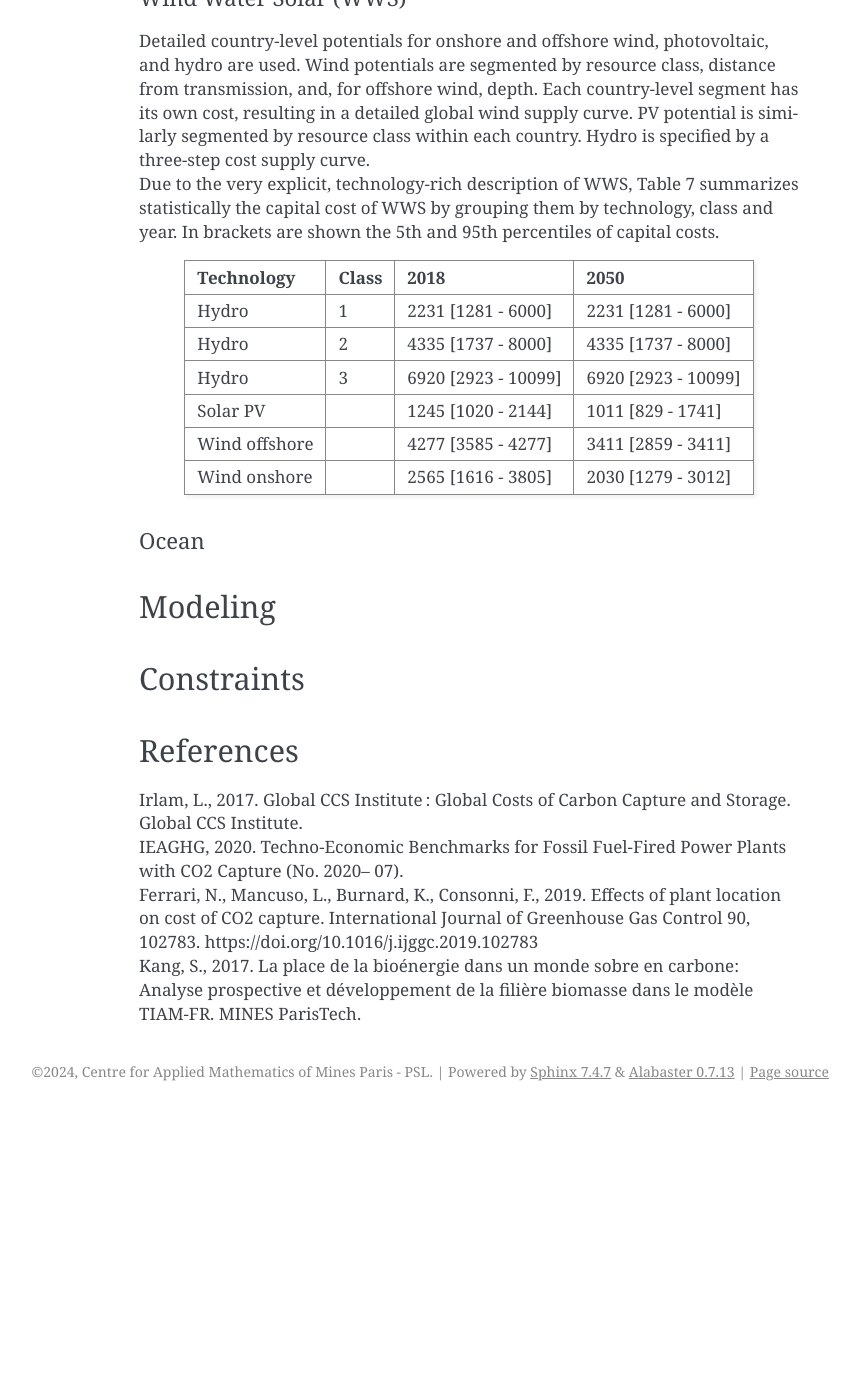
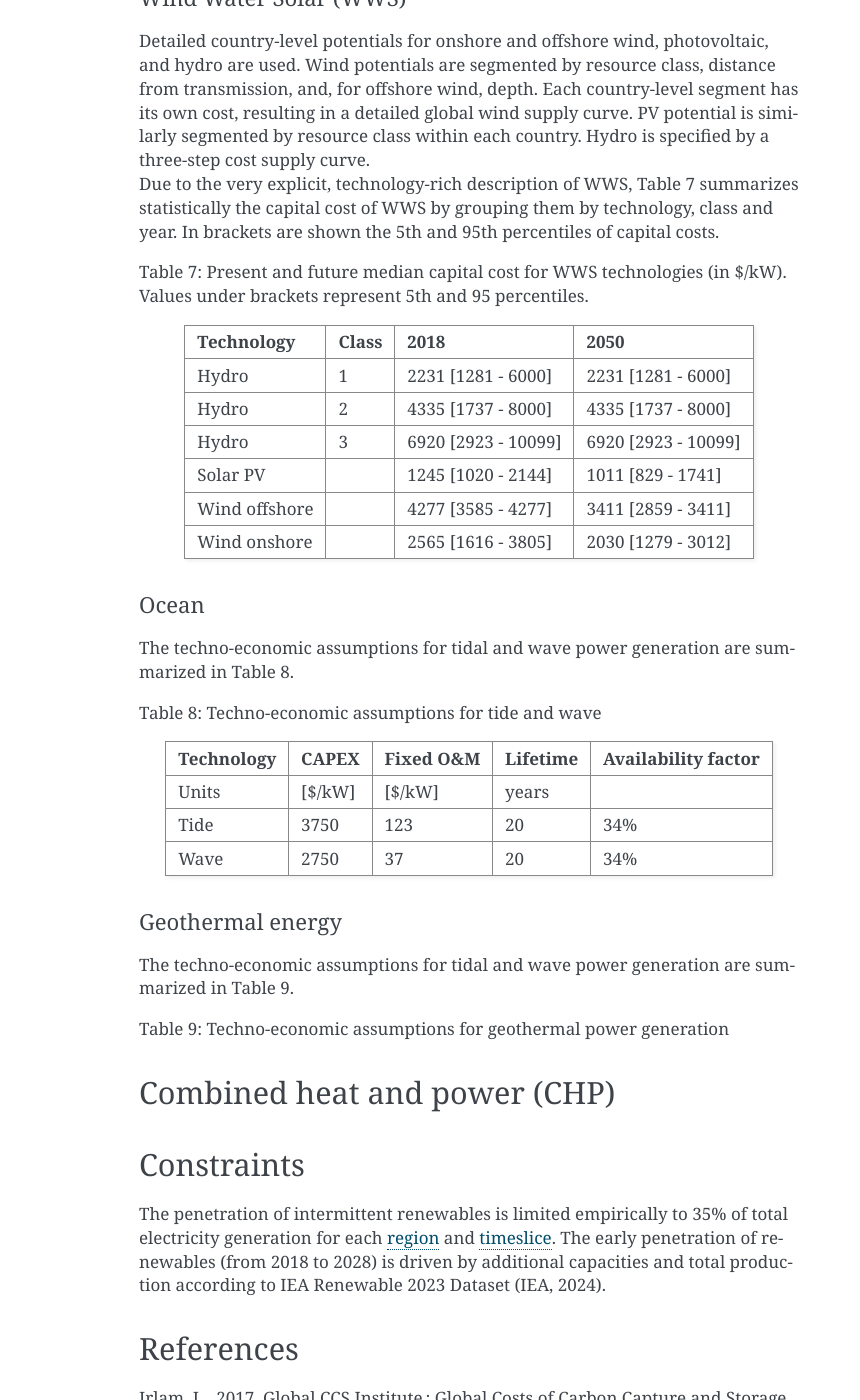
Before and after one commit to LucasDesport/tiam-fr, a Sphinx documentation site: the page built from docs/energy-sectors/supply/power-sector.md, in a window 1280 px wide and 1400 px high, scrolled down 14501 px. Shown: the whole window, without its empty margins (281-1141 px from the left). Built offline with Sphinx 7.4.7, drawn with Linux system fonts in a browser that asks for light colours; before the commit the page ends 15612 px from its top, so only the background shows below that; some of the changed text lies outside the part shown.

Commit message:
Update power-sector.md

```diff
--- a/docs/energy-sectors/supply/power-sector.md
+++ b/docs/energy-sectors/supply/power-sector.md
@@ -172,6 +172,7 @@ Table 6: Techno-economic assumptions of co-firing processes with carbon capture
 Detailed country-level potentials for onshore and offshore wind, photovoltaic, and hydro are used. Wind potentials are segmented by resource class, distance from transmission, and, for offshore wind, depth. Each country-level segment has its own cost, resulting in a detailed global wind supply curve. PV potential is similarly segmented by resource class within each country. Hydro is specified by a three-step cost supply curve.
 Due to the very explicit, technology-rich description of WWS, Table 7 summarizes statistically the capital cost of WWS by grouping them by technology, class and year. In brackets are shown the 5th and 95th percentiles of capital costs.
 
+Table 7: Present and future median capital cost for WWS technologies (in $/kW). Values under brackets represent 5th and 95 percentiles.
 | Technology    | Class | 2018                | 2050                |
 | ------------- | ----- | ------------------- | ------------------- |
 | Hydro         | 1     | 2231 [1281 - 6000]  | 2231 [1281 - 6000]  |
@@ -183,11 +184,26 @@ Due to the very explicit, technology-rich description of WWS, Table 7 summarizes
 
 #### Ocean
 
+The techno-economic assumptions for tidal and wave power generation are summarized in Table 8.
 
+Table 8: Techno-economic assumptions for tide and wave
+| Technology | CAPEX | Fixed O&M | Lifetime | Availability factor |
+| ---------- | ----- | --------- | -------- | ------------------- |
+| Units      |[$/kW] | [$/kW]    | years    |                     |
+| Tide       | 3750  | 123       | 20       | 34%                 |
+| Wave       | 2750  | 37        | 20       | 34%                 |
 
-## Modeling
+#### Geothermal energy
+
+The techno-economic assumptions for tidal and wave power generation are summarized in Table 9.
+
+Table 9: Techno-economic assumptions for geothermal power generation
+
+## Combined heat and power (CHP)
 
 ## Constraints
+
+The penetration of intermittent renewables is limited empirically to 35% of total electricity generation for each [region](/spatial-representation/index.md) and [timeslice](/time-representation/index.md). The early penetration of renewables (from 2018 to 2028) is driven by additional capacities and total production according to IEA Renewable 2023 Dataset (IEA, 2024).
 
 ## References
 
```
